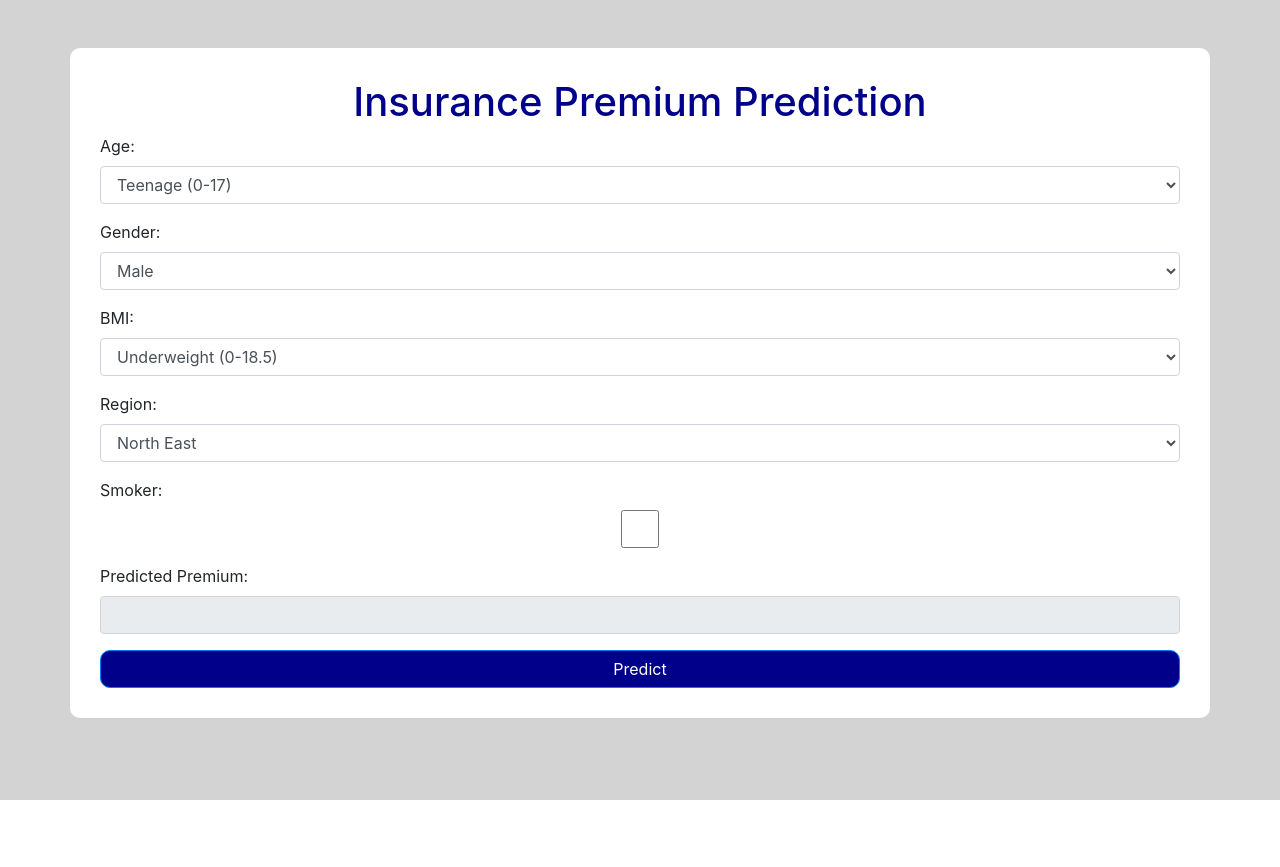
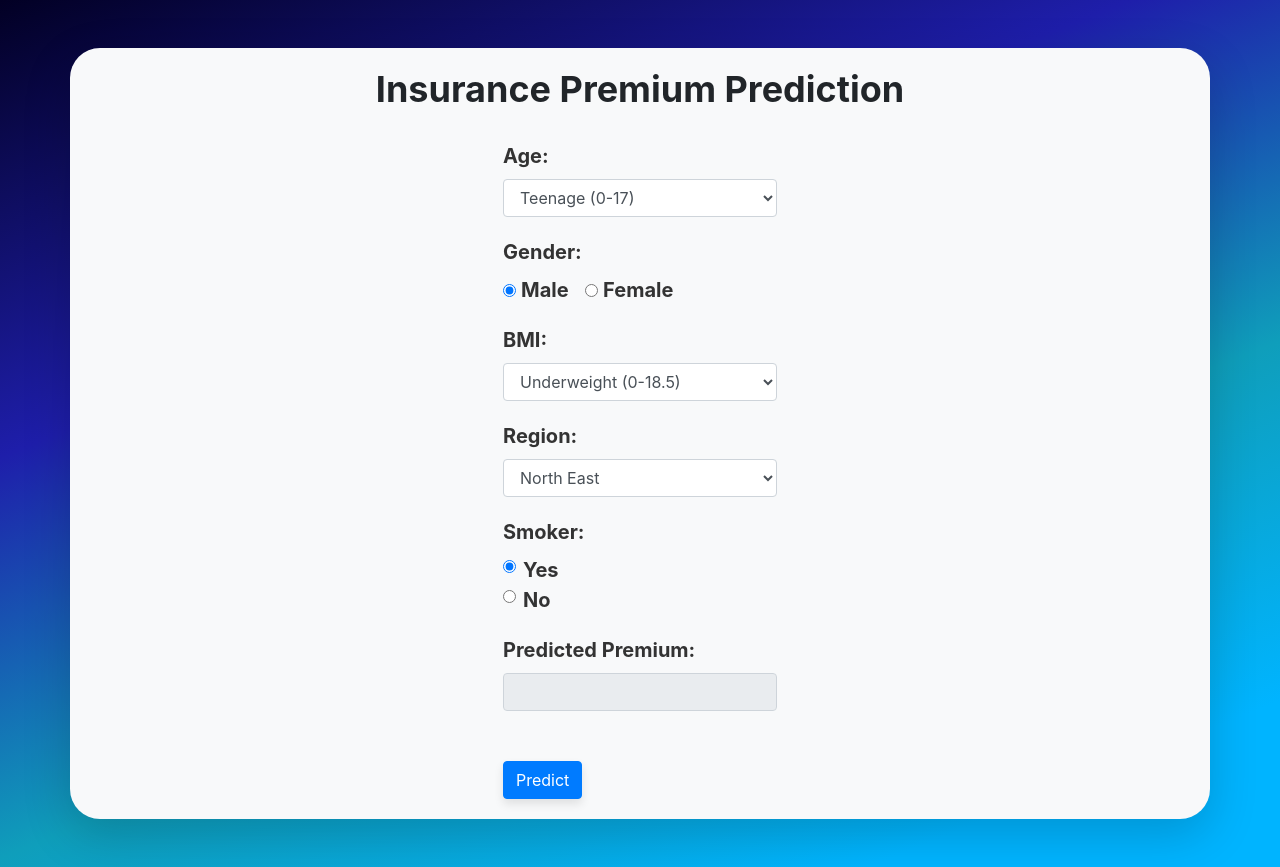
Before and after one commit to TaifQureshi/Insurance-Premium, a Flask app: template webapp/template/index.html in a window 1280 px wide. Before the commit the page ends 800 px from the top, so only its background shows below. Run offline with Flask 2, Linux system fonts and the light colour scheme; the template is opened without the code that fills it, so the values that code supplies are empty; some libraries are stand-ins or nearby versions.

Commit message:
Template added to code

```diff
--- a/app.py
+++ b/app.py
@@ -1,6 +1,9 @@
 from flask import Flask, render_template, request
+from src.set_logger import set_logger
+from src.load_model import load_model
 
-app = Flask(__name__)
+app = Flask(__name__, template_folder=r'webapp/template', static_folder='webapp/static')
+
 
 @app.route("/", methods=["GET", "POST"])
 def index():
@@ -9,12 +12,15 @@ def index():
         region = request.form.get("region")
         bmi = request.form.get("bmi")
         output = "Age: {}, Region: {}, BMI: {}".format(age, region, bmi)
-        return render_template(r"webapp/template/index.html/index.html", output=output)
-    return render_template(r"webapp/template/index.html/index.html")
+
+        return render_template(r"index.html", output=output)
+    return render_template(r"index.html")
+
 
 @app.errorhandler(404)
 def page_not_found(e):
-    return render_template(r"webapp/template/index.html/404.html"), 404
+    return render_template(r"error_404.html"), 404
+
 
 if __name__ == "__main__":
     app.run(debug=True)
--- a/params.yaml
+++ b/params.yaml
@@ -7,6 +7,10 @@ split_data:
   test_path: data/processed/test_insurance.csv
   split_ratio: 0.250
   random_state: 0
+
+reports:
+  scores: reports/scores.json
+  params: reports/params.json
 
 log_dir: logs
 
--- /dev/null
+++ b/reports/scores.json
@@ -0,0 +1,5 @@
+{
+    "rmse": 4227.921622801256,
+    "mse": 2753.6776478479173,
+    "r2 score": 0.8864583187070587
+}
--- a/requirements.txt
+++ b/requirements.txt
@@ -13,5 +13,5 @@ numpy~=1.23.5
 src~=1.0
 sklearn~=0.0.post1
 scikit-learn~=1.2.1
-joblib~=1.2.0
+joblib~=1.2
 setuptools~=60.2.0
--- a/src/config.py
+++ b/src/config.py
@@ -34,6 +34,6 @@ def get_base_path() -> str:
 if __name__ == '__main__':
     from src.set_logger import set_logger
 
-    set_logger('config_test_logs')
+    set_logger('test_config')
     config = get_config('params.yaml')
     print(config)
--- a/src/get_data.py
+++ b/src/get_data.py
@@ -2,6 +2,7 @@ import os
 import pandas as pd
 from src.config import get_config, get_base_path
 import logging
+from sklearn.preprocessing import OneHotEncoder
 import numpy as np
 
 logger = logging.getLogger('data')
@@ -62,5 +63,5 @@ def get_processed_data(config_path: str = 'params.yaml') -> pd.DataFrame or None
 if __name__ == '__main__':
     from src.set_logger import set_logger
 
-    set_logger('test_data')
+    set_logger('test_get_data')
     data = get_processed_data()
--- a/src/split_data.py
+++ b/src/split_data.py
@@ -46,5 +46,5 @@ def split_data(config_path: str = 'params.yaml') -> (pd.DataFrame, pd.DataFrame)
 if __name__ == '__main__':
     from src.set_logger import set_logger
 
-    set_logger('split_data')
+    set_logger('test_split_data')
     train, test = split_data()
--- a/webapp/static/style.css
+++ b/webapp/static/style.css
@@ -1,26 +1,59 @@
-body {
-    background-color: lightgray;
-  }
+/* Center the form and apply some margin */
+.my-container {
+  display: flex;
+  justify-content: center;
+  align-items: center;
+  flex-direction: column;
+  margin-top: 30px;
+  background-color: #f5f5f5;
+  padding: 20px;
+  box-shadow: 0 5px 10px rgba(0, 0, 0, 0.1);
+  border-radius: 30px;
+}
 
-  .container {
-    background-color: white;
-    padding: 30px;
-    border-radius: 10px;
-  }
+/* Style the heading */
+h1 {
+  font-size: 36px;
+  font-weight: bold;
+  margin-bottom: 30px;
+}
 
-  h1 {
-    color: darkblue;
-  }
+/* Style the form fields */
+label {
+  font-size: 20px;
+  font-weight: bold;
+  color: #333;
+}
 
-  label,
-  input,
-  select,
-  button {
-    width: 100%;
-  }
+.form-group {
+  margin-bottom: 20px;
+}
 
-  button[type="submit"] {
-    background-color: darkblue;
-    color: white;
-    border-radius: 10px;
-  }
+/* Style the select input fields */
+select {
+  font-size: 18px;
+}
+
+/* Style the Predict button */
+button {
+  font-size: 22px;
+  font-weight: bold;
+  margin-top: 30px;
+  background-color: #007bff;
+  border: none;
+  color: #fff;
+  padding: 10px 20px;
+  border-radius: 5px;
+  box-shadow: 0 5px 10px rgba(0, 0, 0, 0.1);
+  transition: all 0.3s ease-in-out;
+}
+
+button:hover {
+  transform: translateY(-2px);
+  box-shadow: 0 8px 15px rgba(0, 0, 0, 0.1);
+}
+
+body{
+background: rgb(2,0,36);
+background: linear-gradient(158deg, rgba(2,0,36,1) 0%, rgba(30,30,170,1) 33%, rgba(15,158,187,1) 62%, rgba(0,180,255,1) 88%);
+}
--- a/webapp/template/index.html
+++ b/webapp/template/index.html
@@ -8,11 +8,10 @@
       rel="stylesheet"
       href="https://maxcdn.bootstrapcdn.com/bootstrap/4.5.2/css/bootstrap.min.css"
     />
-    <link rel="stylesheet" href="style.css" />
     <title>Insurance Premium Prediction</title>
   </head>
   <body>
-    <div class="container my-5">
+    <div class="container my-5 bg-light shadow-lg my-container">
       <h1 class="text-center">Insurance Premium Prediction</h1>
       <form>
         <div class="form-group">
@@ -26,10 +25,16 @@
         </div>
         <div class="form-group">
           <label for="gender">Gender:</label>
-          <select class="form-control" id="gender">
-            <option value="male">Male</option>
-            <option value="female">Female</option>
-          </select>
+          <div>
+            <div class="form-check form-check-inline">
+              <input class="form-check-input" type="radio" name="gender" id="male" value="male" checked>
+              <label class="form-check-label" for="male">Male</label>
+            </div>
+            <div class="form-check form-check-inline">
+              <input class="form-check-input" type="radio" name="gender" id="female" value="female">
+              <label class="form-check-label" for="female">Female</label>
+            </div>
+          </div>
         </div>
         <div class="form-group">
           <label for="bmi">BMI:</label>
@@ -51,15 +56,26 @@
         </div>
         <div class="form-group">
           <label for="smoker">Smoker:</label>
-          <input type="checkbox" class="form-control" id="smoker" />
+          <div class="form-check">
+            <input class="form-check-input" type="radio" name="smoker" id="smoker_yes" value="yes" checked>
+            <label class="form-check-label" for="smoker_yes">
+              Yes
+            </label>
+          </div>
+          <div class="form-check">
+            <input class="form-check-input" type="radio" name="smoker" id="smoker_no" value="no">
+            <label class="form-check-label" for="smoker_no">
+              No
+            </label>
+          </div>
         </div>
         <div class="form-group">
           <label for="output">Predicted Premium:</label>
           <input type="text" class="form-control" id="output" disabled />
         </div>
         <button type="submit" class="btn btn-primary">Predict</button>
-
       </form>
     </div>
+  <link rel="stylesheet" href={{url_for('static', filename='style.css' )}} />
   </body>
 </html>
```
Also changed, not shown: reports/params.json (added, +19 -0 lines), src/load_model.py (added, +31 -0 lines), src/train_model.py (+23 -1 lines).
